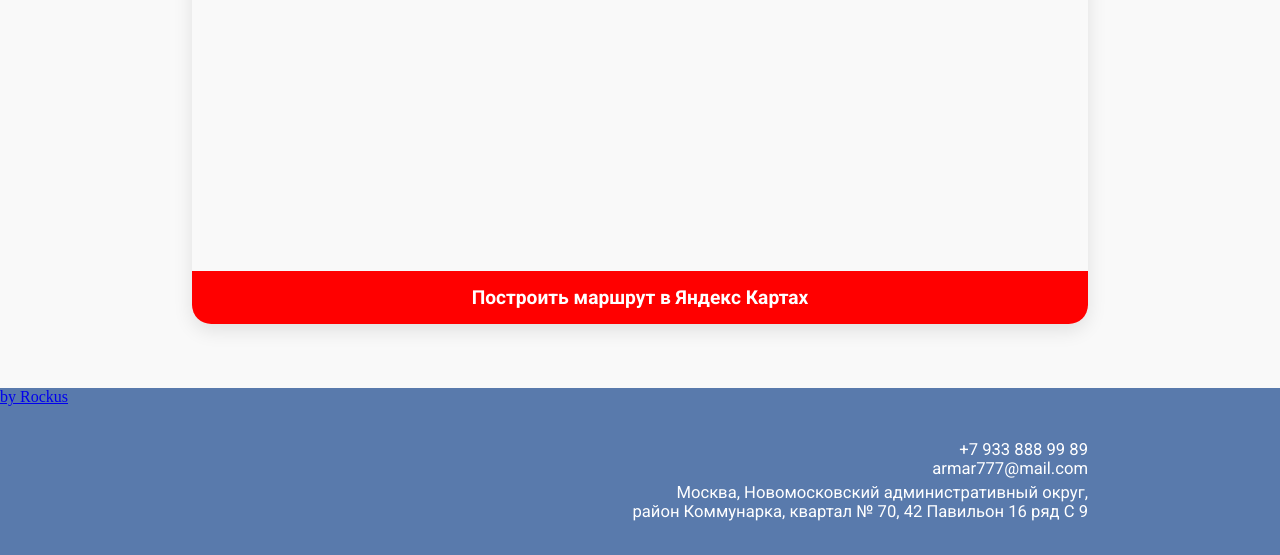
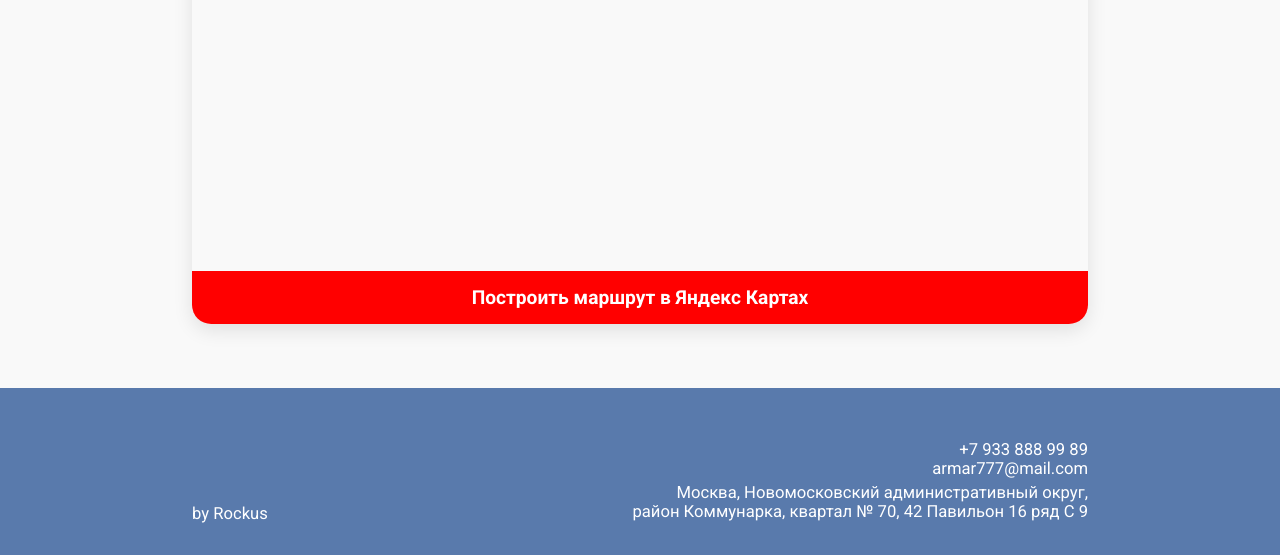
Before and after one commit to rockus-games/allforrepair, a plain HTML site: page index.html in a window 1280 px wide. Shown: the part 3343-3898 px from the top of the page. Drawn offline with Linux system fonts and the light colour scheme.

Commit message:
rockusagain

```diff
--- a/style.css
+++ b/style.css
@@ -263,7 +263,7 @@ body {
   margin: 0%;
   margin-top: 0.4vw;
 }
-.footer > h1 {
+.footer > a {
   font-size: 1.3vw;
   text-decoration: none;
   color: transparent;
```
